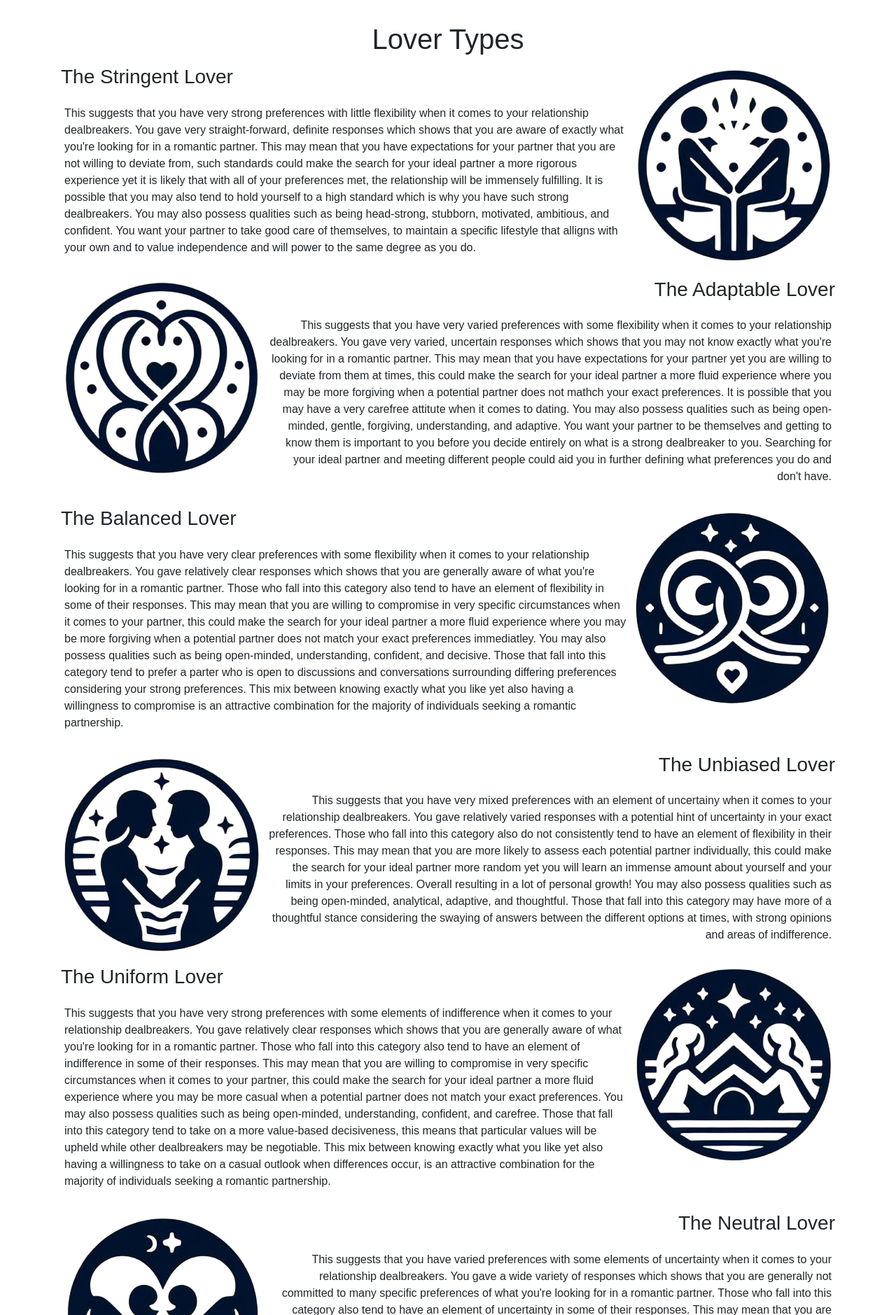
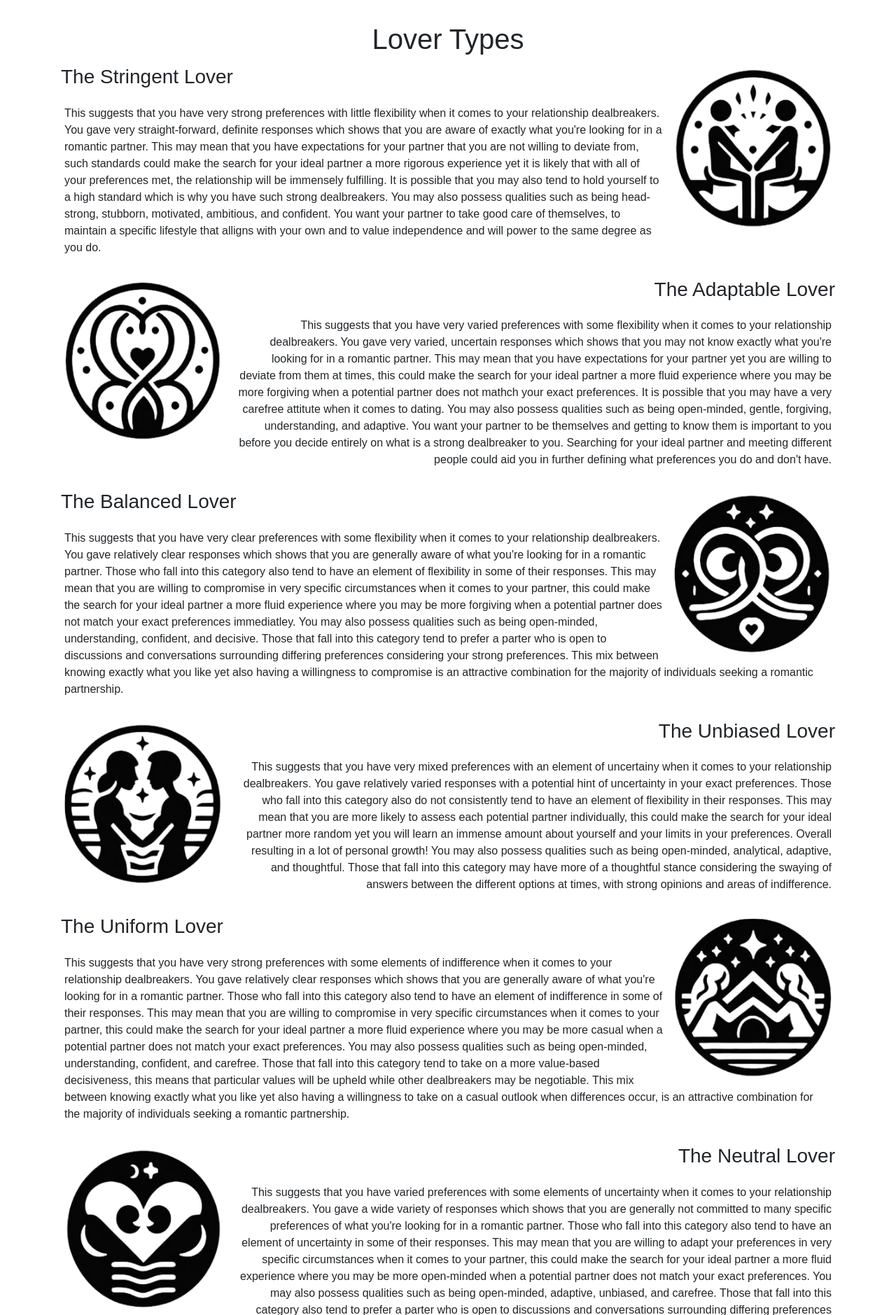
Before and after one commit to SaoirseODonovan/FinalYearProject, a Flask app: page /types in a window 1280 px wide. Shown: the part 84-1963 px from the top of the page at 70% size. Run offline with Flask 3, Linux system fonts and the light colour scheme; a user stored in the database is signed in; parts of the project's set-up code (start-up, migrations or seed data) failed here and were passed over.

Commit message:
Updated types images for improved styling
The previous images had a strange colour which didn't match the style of
the website so this has been fixed now.

Signed-off-by: Saoirse O'Donovan <saoirseodonovan13@gmail.com>

```diff
--- a/website/static/main.css
+++ b/website/static/main.css
@@ -63,15 +63,17 @@ body {
 
 #type-left {
   float: left;
-  width: 300px;
-  height: 300px;
+  width: 250px;
+  height: 250px;
   padding: 10px;
+  padding-right: 15px;
 }
 #type-right {
   float: right;
-  width: 300px;
-  height: 300px;
+  width: 250px;
+  height: 250px;
   padding: 10px;
+  padding-left: 15px;
 }
 #h3-left {
   text-align: left;
```
Also changed, not shown: website/static/images/type1.png, website/static/images/type2.png, website/static/images/type3.png, website/static/images/type4.png, website/static/images/type5.png, website/static/images/type6.png, website/static/images/type7.png, website/static/images/type8.png, website/static/images/type9.png.
